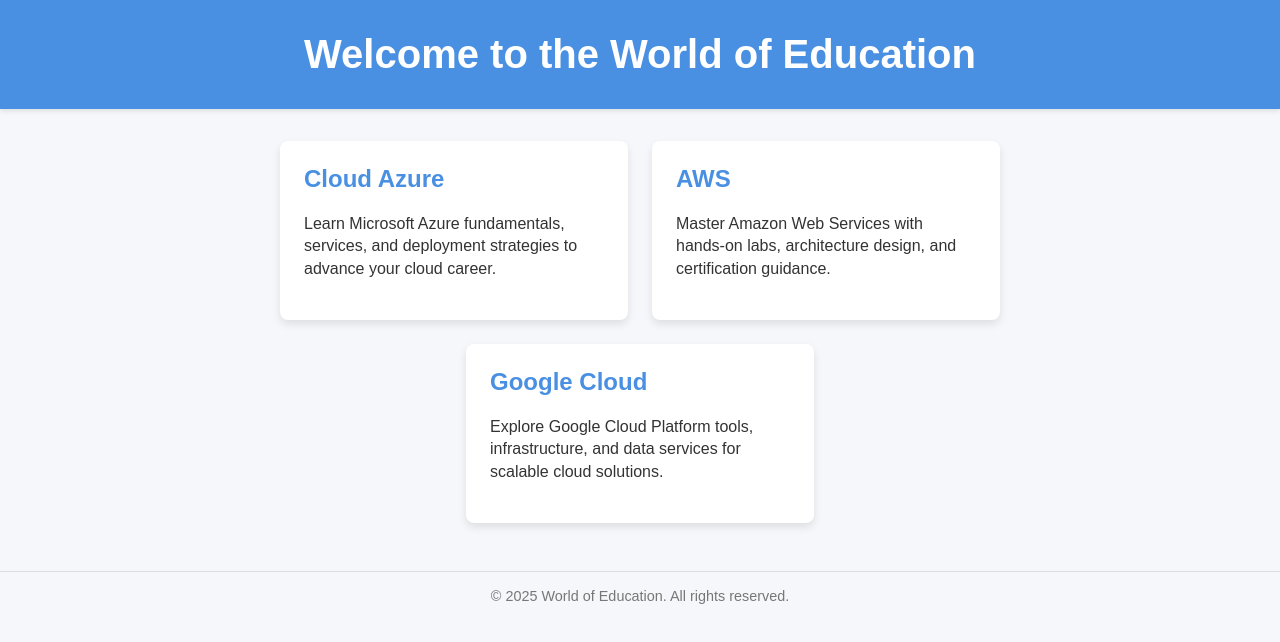
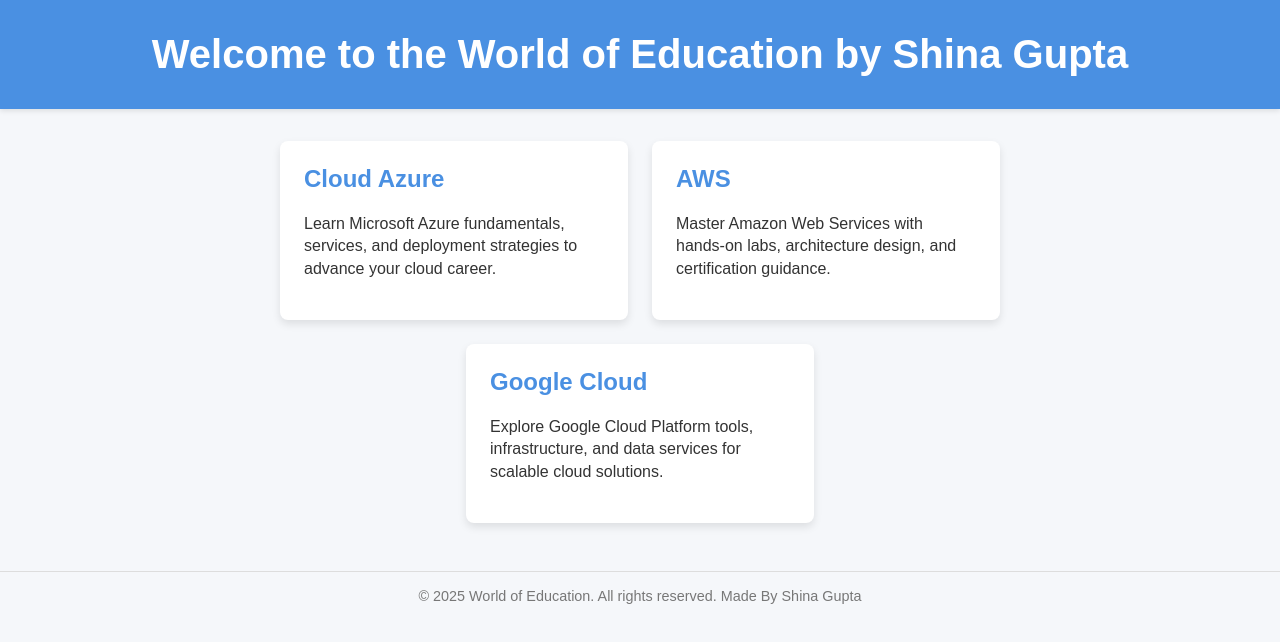
Before and after one commit to ShinaGupta-shorthills/Static-Website-Hosting-via-S3-using-GitHub-Action-Automated-Pipeline, a plain HTML site: page index.html in a window 1280 px wide. Drawn offline with Linux system fonts and the light colour scheme.

Commit message:
Update index.html

```diff
--- a/index.html
+++ b/index.html
@@ -67,7 +67,7 @@
 </head>
 <body>
     <header>
-        <h1>Welcome to the World of Education</h1>
+        <h1>Welcome to the World of Education by Shina Gupta</h1>
     </header>
     <main>
         <section class="courses">
@@ -86,7 +86,7 @@
         </section>
     </main>
     <footer>
-        &copy; 2025 World of Education. All rights reserved.
+        &copy; 2025 World of Education. All rights reserved. Made By Shina Gupta
     </footer>
 </body>
 </html>
```
